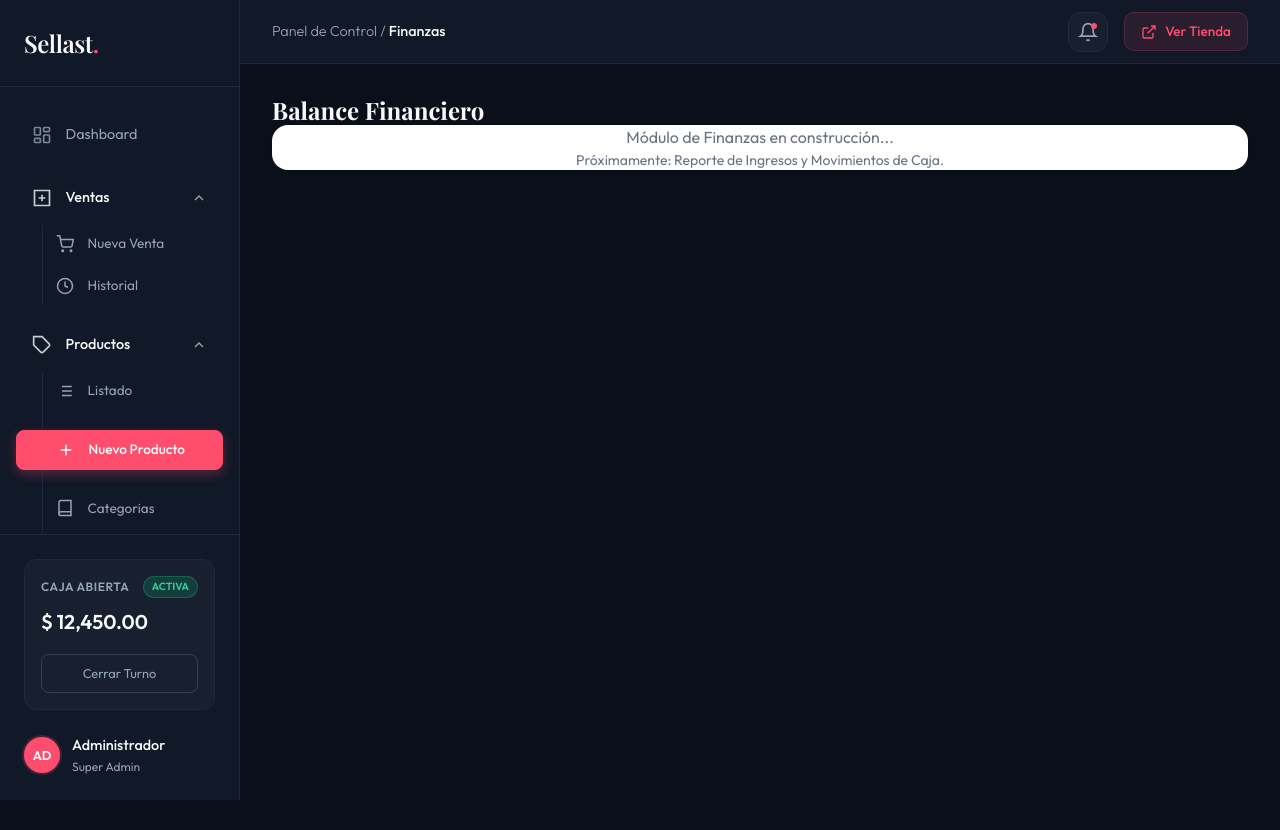
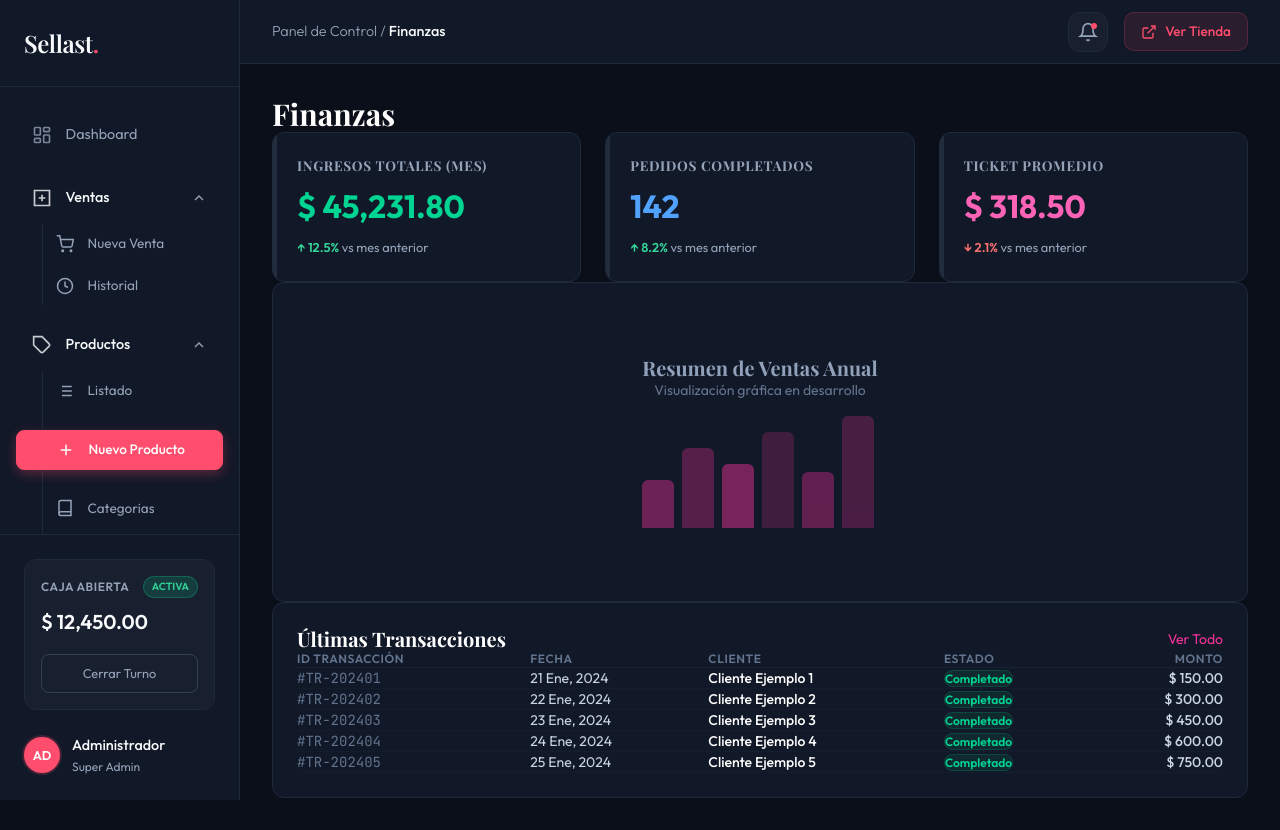
Before and after one commit to permilk/sellast, a Next.js app: page /admin/finanzas in a window 1280 px wide. Before the commit the page ends 800 px from the top, so only its background shows below. Built offline with nearby package versions, Linux system fonts and the light colour scheme; a web font is replaced by a local one.

Commit message:
feat: finanzas dashboard ui

```diff
--- a/src/app/admin/finanzas/page.tsx
+++ b/src/app/admin/finanzas/page.tsx
@@ -1,11 +1,120 @@
+'use client';
+
 export default function FinanzasPage() {
     return (
-        <div className="p-6">
-            <h1 className="text-2xl font-bold mb-4">Balance Financiero</h1>
-            <div className="bg-white rounded-lg shadow p-8 text-center text-gray-500">
-                <p>Módulo de Finanzas en construcción...</p>
-                <p className="text-sm mt-2">Próximamente: Reporte de Ingresos y Movimientos de Caja.</p>
+        <div className="space-y-6">
+            <h1 className="text-3xl font-serif text-white mb-6">Finanzas</h1>
+
+            {/* KPI Cards */}
+            <div className="grid grid-cols-1 md:grid-cols-3 gap-6">
+                <div className="kpi-card">
+                    <h3 className="kpi-title">Ingresos Totales (Mes)</h3>
+                    <div className="kpi-value text-emerald-400">$ 45,231.80</div>
+                    <div className="kpi-trend positive">
+                        <span>↑ 12.5%</span> vs mes anterior
+                    </div>
+                </div>
+                <div className="kpi-card">
+                    <h3 className="kpi-title">Pedidos Completados</h3>
+                    <div className="kpi-value text-blue-400">142</div>
+                    <div className="kpi-trend positive">
+                        <span>↑ 8.2%</span> vs mes anterior
+                    </div>
+                </div>
+                <div className="kpi-card">
+                    <h3 className="kpi-title">Ticket Promedio</h3>
+                    <div className="kpi-value text-pink-400">$ 318.50</div>
+                    <div className="kpi-trend negative">
+                        <span>↓ 2.1%</span> vs mes anterior
+                    </div>
+                </div>
             </div>
+
+            {/* Main Chart Area Placeholder */}
+            <div className="content-card h-80 flex items-center justify-center bg-opacity-50 relative overflow-hidden group">
+                <div className="absolute inset-0 bg-gradient-to-r from-pink-500/10 to-purple-500/10 opacity-0 group-hover:opacity-100 transition-opacity duration-500"></div>
+                <div className="text-center">
+                    <h3 className="text-xl font-light text-slate-400 mb-2">Resumen de Ventas Anual</h3>
+                    <p className="text-sm text-slate-500">Visualización gráfica en desarrollo</p>
+
+                    {/* Mock Bars */}
+                    <div className="flex items-end gap-2 mt-8 h-32 opacity-50">
+                        <div className="w-8 bg-pink-500/80 rounded-t-sm h-12"></div>
+                        <div className="w-8 bg-pink-500/60 rounded-t-sm h-20"></div>
+                        <div className="w-8 bg-pink-500/90 rounded-t-sm h-16"></div>
+                        <div className="w-8 bg-pink-500/40 rounded-t-sm h-24"></div>
+                        <div className="w-8 bg-pink-500/70 rounded-t-sm h-14"></div>
+                        <div className="w-8 bg-pink-500/50 rounded-t-sm h-28"></div>
+                    </div>
+                </div>
+            </div>
+
+            {/* Recent Transactions Table */}
+            <div className="content-card">
+                <div className="flex justify-between items-center mb-6">
+                    <h2 className="text-xl font-serif text-white">Últimas Transacciones</h2>
+                    <button className="text-sm text-pink-500 hover:text-pink-400 transition-colors">Ver Todo</button>
+                </div>
+
+                <div className="overflow-x-auto">
+                    <table className="w-full text-left border-collapse">
+                        <thead>
+                            <tr className="border-b border-slate-800/60 text-xs uppercase text-slate-500">
+                                <th className="py-3 font-semibold tracking-wider">ID Transacción</th>
+                                <th className="py-3 font-semibold tracking-wider">Fecha</th>
+                                <th className="py-3 font-semibold tracking-wider">Cliente</th>
+                                <th className="py-3 font-semibold tracking-wider">Estado</th>
+                                <th className="py-3 font-semibold tracking-wider text-right">Monto</th>
+                            </tr>
+                        </thead>
+                        <tbody className="text-sm text-slate-300">
+                            {[1, 2, 3, 4, 5].map((item) => (
+                                <tr key={item} className="border-b border-slate-800/30 hover:bg-white/5 transition-colors">
+                                    <td className="py-4 font-mono text-slate-500">#TR-{202400 + item}</td>
+                                    <td className="py-4">2{item} Ene, 2024</td>
+                                    <td className="py-4 font-medium text-white">Cliente Ejemplo {item}</td>
+                                    <td className="py-4">
+                                        <span className="px-2 py-1 rounded-full text-xs font-semibold bg-emerald-500/10 text-emerald-400 border border-emerald-500/20">
+                                            Completado
+                                        </span>
+                                    </td>
+                                    <td className="py-4 text-right font-medium">$ {item * 150}.00</td>
+                                </tr>
+                            ))}
+                        </tbody>
+                    </table>
+                </div>
+            </div>
+
+            <style jsx>{`
+                .kpi-card {
+                    background: var(--bg-panel);
+                    border: 1px solid var(--border);
+                    border-radius: 12px;
+                    padding: 1.5rem;
+                    position: relative;
+                    overflow: hidden;
+                }
+                .kpi-card::before {
+                    content: '';
+                    position: absolute;
+                    top: 0; left: 0; width: 4px; height: 100%;
+                    background: var(--border-light);
+                    opacity: 0.5;
+                }
+                .kpi-title { font-size: 0.85rem; color: var(--text-muted); text-transform: uppercase; letter-spacing: 0.05em; margin-bottom: 0.5rem; }
+                .kpi-value { font-size: 2rem; font-weight: 700; font-family: 'Outfit', sans-serif; margin-bottom: 0.25rem; }
+                .kpi-trend { font-size: 0.8rem; color: var(--text-muted); }
+                .kpi-trend.positive span { color: #34d399; font-weight: 600; }
+                .kpi-trend.negative span { color: #f87171; font-weight: 600; }
+
+                .content-card {
+                    background: var(--bg-panel);
+                    border: 1px solid var(--border);
+                    border-radius: 12px;
+                    padding: 1.5rem;
+                }
+            `}</style>
         </div>
     );
 }
```
